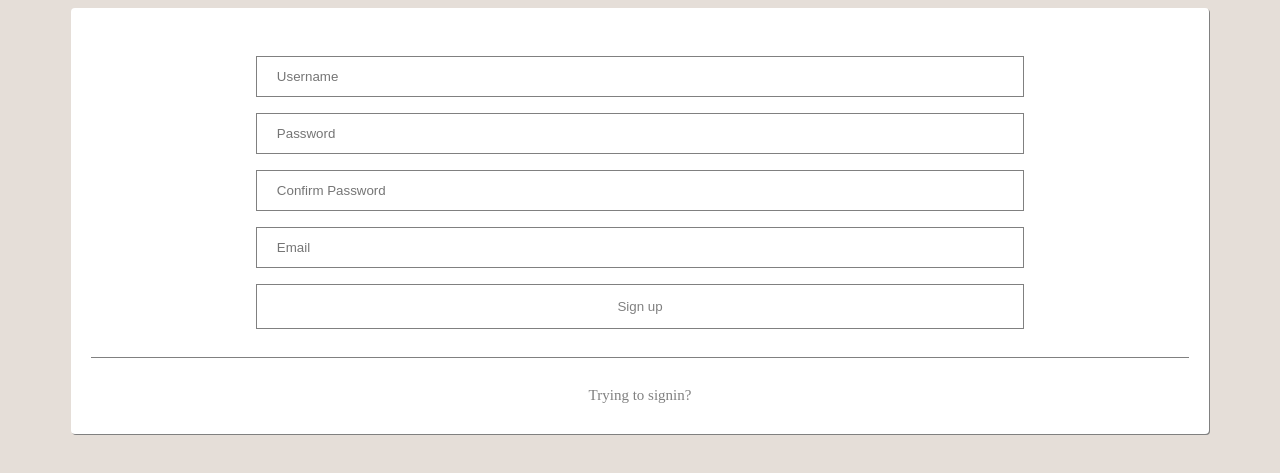
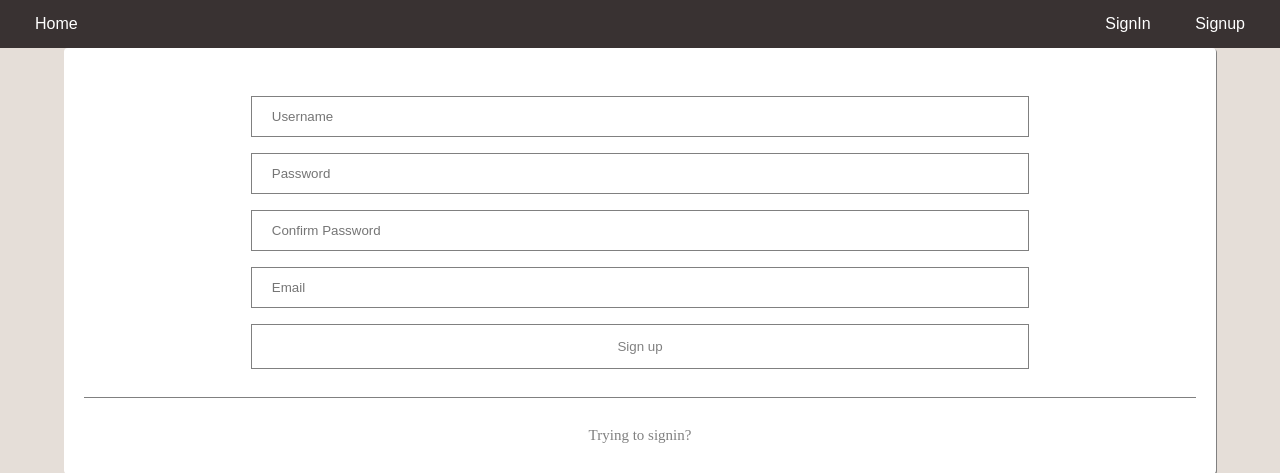
Before and after one commit to krishnanunnir/ezhuth.in, a Django app: page /accounts/signup/ in a window 1280 px wide. Shown: the top 473 px of the page. Run offline with Django 3.2, Linux system fonts and the light colour scheme.

Commit message:
[ui] Added navbar when logged out

```diff
--- a/templates/base.html
+++ b/templates/base.html
@@ -5,9 +5,7 @@
         {% endblock %}
     </head>
     <body>
-        {% if user.is_authenticated %}
-            {% include "nav.html" %}
-        {% endif %}
+        {% include "nav.html" %}
         {% block content %}
         {% endblock %}
     </body>
--- a/templates/nav.html
+++ b/templates/nav.html
@@ -7,6 +7,7 @@
 .navlink{
     display: inline;
     list-style-type: none;
+
 }
 
 .navlink > a {
@@ -35,13 +36,19 @@
 #nav{
     margin: 0px;
 }
-
+#all-nav-links{
+    display: flex;
+    justify-content: space-between;
+}
 
 </style>
 
 <div id="nav">
 
     <ul id="navlist">
+        <div id="all-nav-links">
+            {% if user.is_authenticated %}
+            <div id="left">
                 <li class="navlink">
                     <a href="{% url 'feed:view_all' %}">Home</a>
                 </li>
@@ -49,11 +56,30 @@
                 <li class="navlink">
                     <a href="{% url 'feed:view_feed' %}">Activity</a>
                 </li>
-        <li class="navlink" style="float:right">
+            </div>
+            <div id="right">
+                <li class="navlink">
+                    <a href="{% url 'feed:add_post' %}">Create</a>
+                </li>
+                <li class="navlink">
                     <a href="{% url 'authentication:logout_user' %}">Logout</a>
                 </li>
-        <li class="navlink" style="float:right">
-            <a href="{% url 'feed:add_post' %}">Create</a>
+            </div>
+            {% else %}
+                <div id="left">
+                    <li class="navlink">
+                        <a href="{% url 'feed:view_all' %}">Home</a>
                     </li>
+                </div>
+                    <div id="right">
+                        <li class="navlink" >
+                        <a href="{% url 'authentication:render_login_page' %}">SignIn</a>
+                    </li>
+                    <li class="navlink" >
+                        <a href="{% url 'authentication:render_signup_page' %}">Signup</a>
+                    </li>
+                </div>
+            {% endif %}
+        </div>
     </ul>
 </div>
```
Lines whose indentation alone changed are shown as unchanged.
